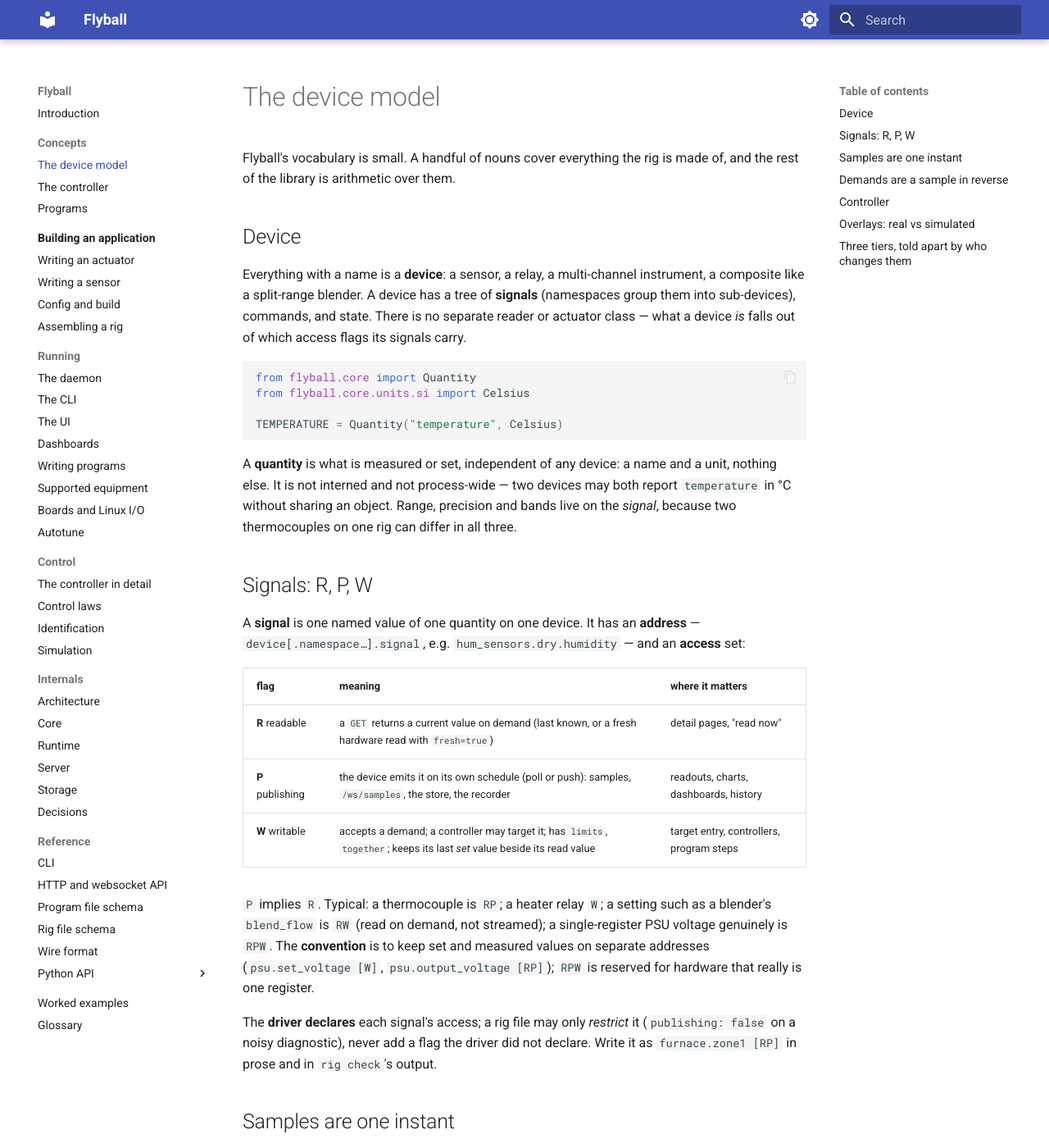
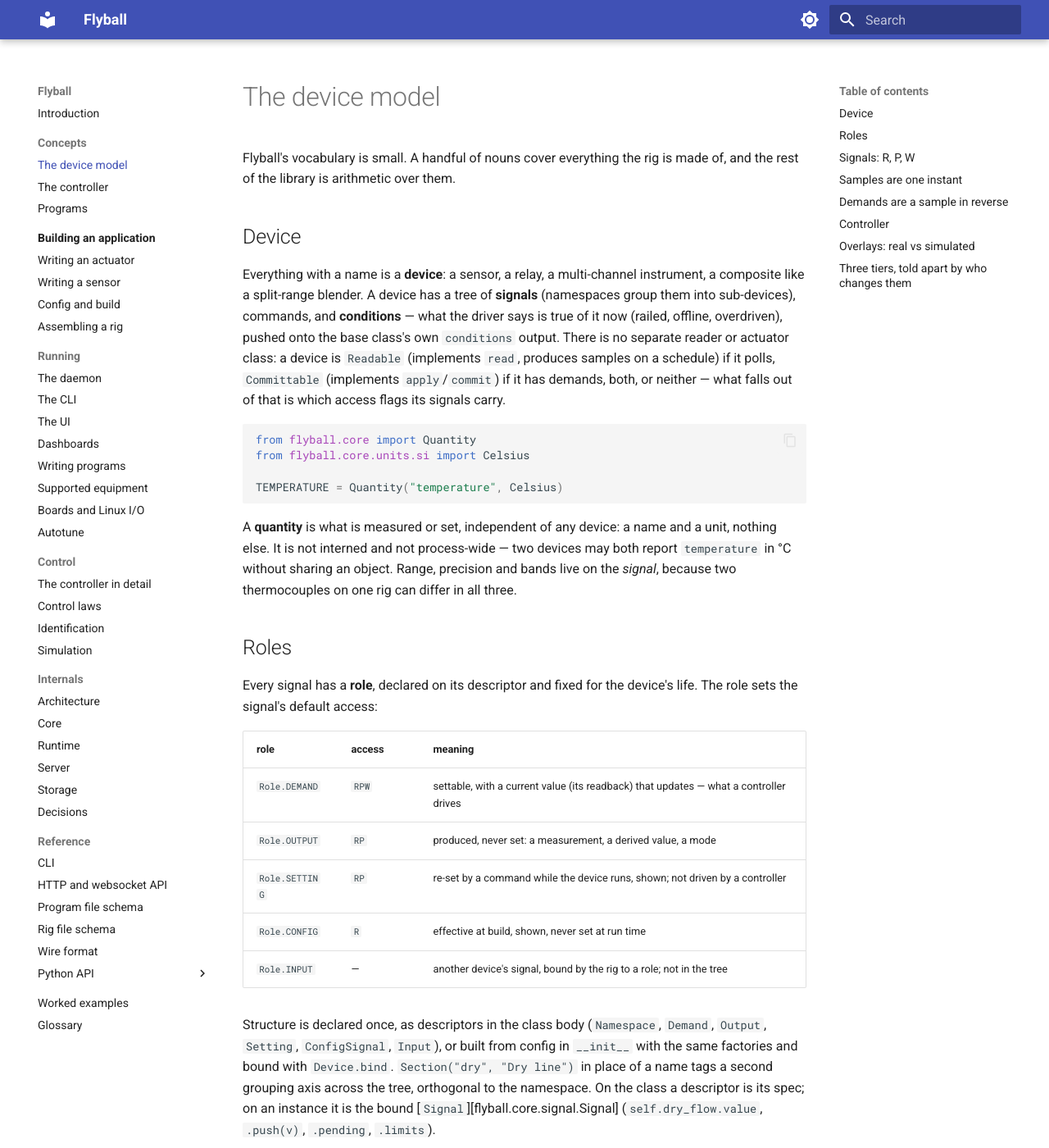
Before and after one commit to bengineer42/flyball, an MkDocs documentation site: the page built from book/src/1-concepts/model.md, in a window 1280 px wide and 1400 px high. Shown: the whole window at 82% size. Built offline with MkDocs 1.6.1 and Material for MkDocs 9.7.7, drawn with Linux system fonts in a browser that asks for light colours; some of the changed text lies outside the part shown.

````diff
--- a/book/src/1-concepts/model.md
+++ b/book/src/1-concepts/model.md
@@ -7,9 +7,13 @@ is made of, and the rest of the library is arithmetic over them.
 
 Everything with a name is a **device**: a sensor, a relay, a multi-channel
 instrument, a composite like a split-range blender. A device has a tree of
-**signals** (namespaces group them into sub-devices), commands, and state.
-There is no separate reader or actuator class — what a device *is* falls
-out of which access flags its signals carry.
+**signals** (namespaces group them into sub-devices), commands, and
+**conditions** — what the driver says is true of it now (railed, offline,
+overdriven), pushed onto the base class's own `conditions` output. There is
+no separate reader or actuator class: a device is `Readable` (implements
+`read`, produces samples on a schedule) if it polls, `Committable`
+(implements `apply`/`commit`) if it has demands, both, or neither — what
+falls out of that is which access flags its signals carry.
 
 ```python
 from flyball.core import Quantity
@@ -24,24 +28,46 @@ two devices may both report `temperature` in °C without sharing an object.
 Range, precision and bands live on the *signal*, because two thermocouples
 on one rig can differ in all three.
 
+## Roles
+
+Every signal has a **role**, declared on its descriptor and fixed for the
+device's life. The role sets the signal's default access:
+
+| role | access | meaning |
+| --- | --- | --- |
+| `Role.DEMAND` | `RPW` | settable, with a current value (its readback) that updates — what a controller drives |
+| `Role.OUTPUT` | `RP` | produced, never set: a measurement, a derived value, a mode |
+| `Role.SETTING` | `RP` | re-set by a command while the device runs, shown; not driven by a controller |
+| `Role.CONFIG` | `R` | effective at build, shown, never set at run time |
+| `Role.INPUT` | — | another device's signal, bound by the rig to a role; not in the tree |
+
+Structure is declared once, as descriptors in the class body (`Namespace`,
+`Demand`, `Output`, `Setting`, `ConfigSignal`, `Input`), or built from config
+in `__init__` with the same factories and bound with `Device.bind`.
+`Section("dry", "Dry line")` in place of a name tags a second grouping axis
+across the tree, orthogonal to the namespace. On the class a descriptor is
+its spec; on an instance it is the bound
+[`Signal`][flyball.core.signal.Signal] (`self.dry_flow.value`,
+`.push(v)`, `.pending`, `.limits`).
+
 ## Signals: R, P, W
 
 A **signal** is one named value of one quantity on one device. It has an
 **address** — `device[.namespace…].signal`, e.g. `hum_sensors.dry.humidity`
-— and an **access** set:
+— and an **access** set, which a signal's role sets by default and a rig
+file may only narrow:
 
 | flag | meaning | where it matters |
 | --- | --- | --- |
 | **R** readable | a `GET` returns a current value on demand (last known, or a fresh hardware read with `fresh=true`) | detail pages, "read now" |
 | **P** publishing | the device emits it on its own schedule (poll or push): samples, `/ws/samples`, the store, the recorder | readouts, charts, dashboards, history |
-| **W** writable | accepts a demand; a controller may target it; has `limits`, `together`; keeps its last *set* value beside its read value | target entry, controllers, program steps |
+| **W** writable | accepts a demand; a controller may target it; has `limits`; keeps its last *set* value beside its read value | target entry, controllers, program steps |
 
-`P` implies `R`. Typical: a thermocouple is `RP`; a heater relay `W`; a
-setting such as a blender's `blend_flow` is `RW` (read on demand, not
-streamed); a single-register PSU voltage genuinely is `RPW`. The
-**convention** is to keep set and measured values on separate addresses
-(`psu.set_voltage [W]`, `psu.output_voltage [RP]`); `RPW` is reserved for
-hardware that really is one register.
+`P` implies `R`. Typical: a thermocouple is `RP` (`Role.OUTPUT`); a heater's
+demand is `RPW` (`Role.DEMAND`) — the readback is the committed value, so
+the target and what it settled to share one address; a setting such as a
+blender's `blend` is `RP` (`Role.SETTING`, read on demand, changed only by
+its command, never streamed as a demand would be).
 
 The **driver declares** each signal's access; a rig file may only
 *restrict* it (`publishing: false` on a noisy diagnostic), never add a flag
@@ -75,12 +101,13 @@ references, not strings.
 ## Demands are a sample in reverse
 
 A **demand** puts one or more values on `W` signals under one node, at one
-instant, applied atomically: `rig.demand(node, {name: value, ...})`.
-Signals a driver declares `together` (a blender's `dry_flow`/`wet_flow`)
-must arrive in the same demand — a lone write to one is refused. Writes are
-two-phase: `apply` records a value (no I/O), and `commit` pushes everything
-recorded to hardware once, at the end of a delivery. There is no dirty flag
-for a driver to maintain — the rig tracks which devices a delivery touched.
+instant, applied atomically: `rig.demand(node, {name: value, ...})`. Writes
+are two-phase: `apply` records a value (no I/O), and `commit` pushes
+everything recorded to hardware once, at the end of a delivery — `commit`
+returns nothing; a driver whose actual readback differs from the demand (a
+clamp, a quantised duty) pushes it itself (`signal.push(value)`). There is
+no dirty flag for a driver to maintain — the rig tracks which devices a
+delivery touched.
 
 ## Controller
 
@@ -125,10 +152,13 @@ link.
 | **structure** (rig level) | `Node`, `Signal`, `Device`, `Rig`, `Controller` | mutable, identity-hashed, made once at startup | the rig, under its lock, as an event — a file override, a live limit change, a controller attached |
 | **values** (per instant) | `Reading`, `Sample`, `Demand`, `WriteState`, `Event` | frozen | never after the fact; recorded, streamed, compared |
 
-This is a device's own config/settings/state split applied to the whole
-graph: the structure tier is the rig's settings layer. `Signal.spec` is
-what the driver declared; `Signal.access` and its overridden metadata are
-what is in force — `rig check`, the wire and the UI can show both ("driver
-says RPW, file made it RP").
+A device's own signals echo the same split at finer grain: a role's *access*
+is the declaration tier, a `Role.CONFIG` signal is effective at the
+structure tier (merged from class defaults, config and the rig file at
+build), and a `Role.DEMAND`/`Role.SETTING`/`Role.OUTPUT` signal's readings
+are the values tier. `Signal.spec` is what the driver declared;
+`Signal.access` and its overridden metadata are what is in force —
+`rig check`, the wire and the UI can show both ("driver says RPW, file made
+it RP").
 
 Next: [The controller](loop.md).
````
Also changed, not shown: book/src/1-concepts/programs.md (+4 -3 lines), book/src/2-building/index.md (+3 -3 lines), 4 other files.
